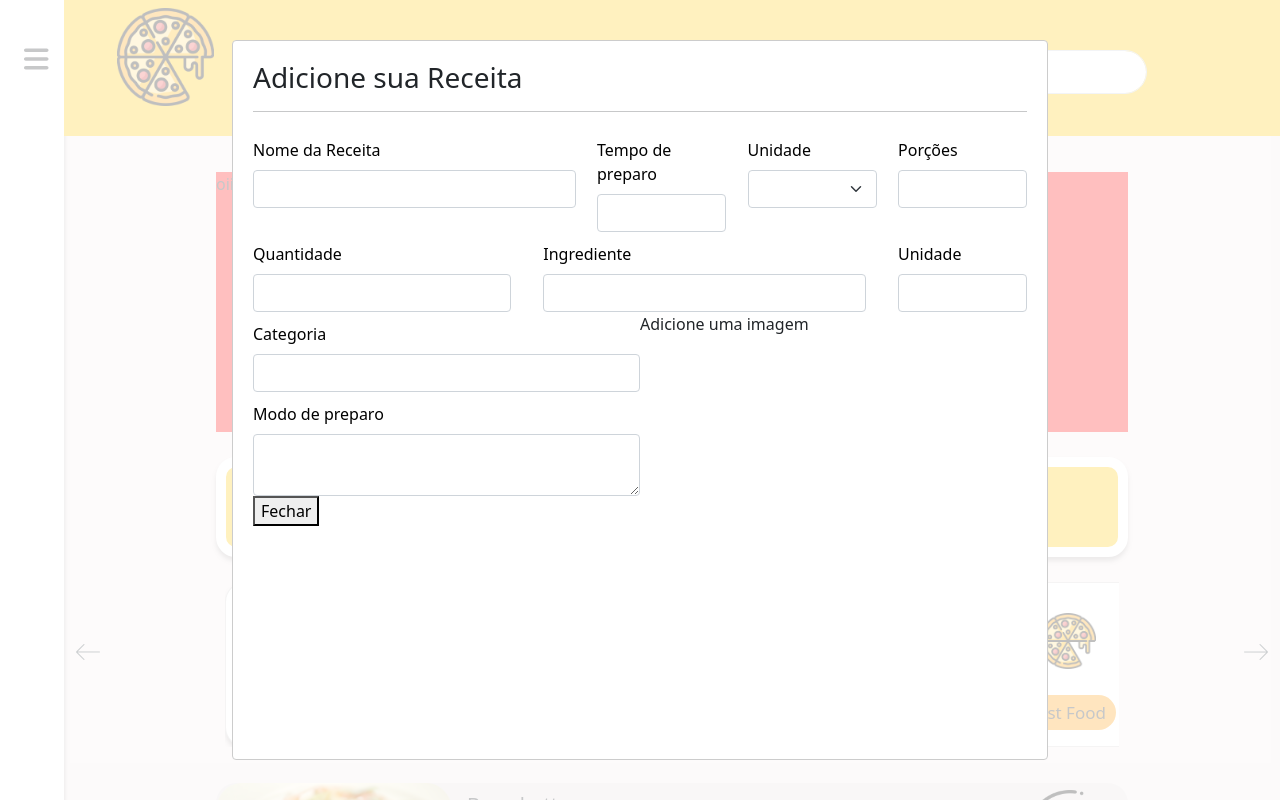
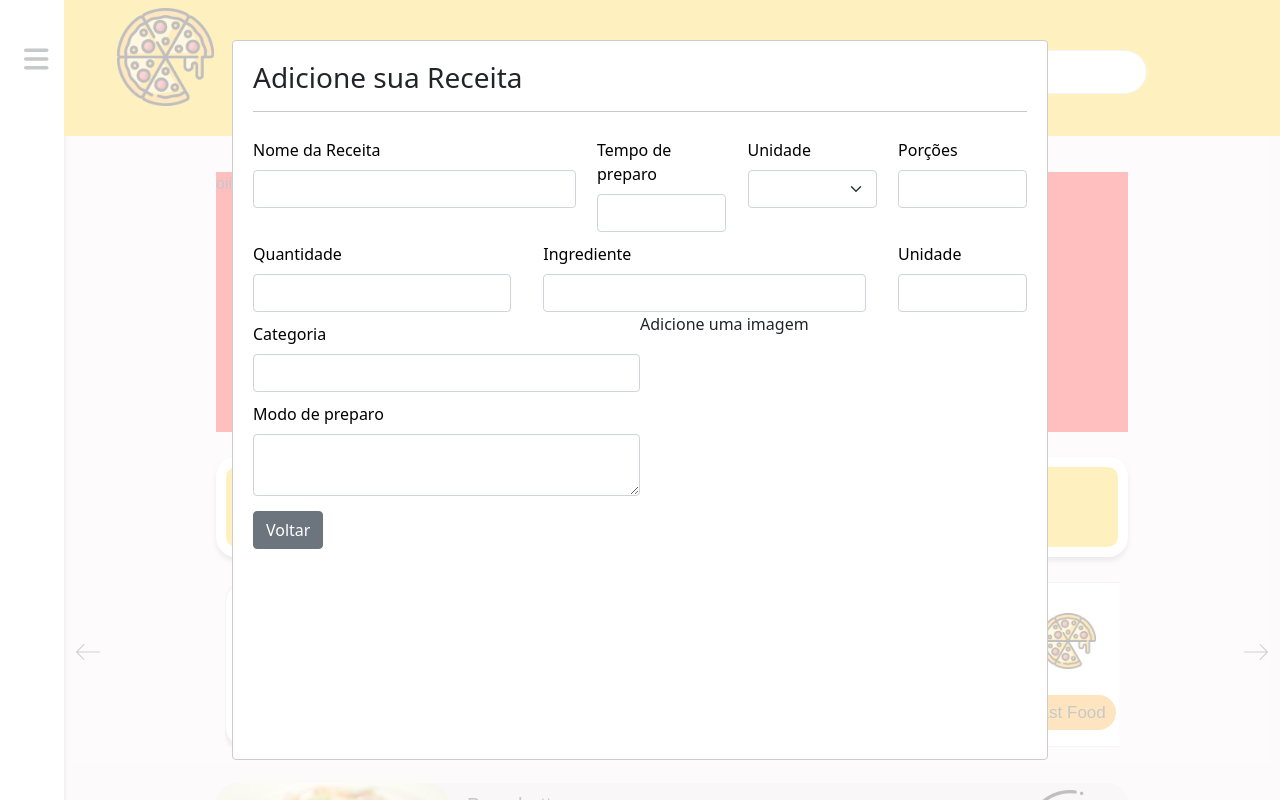
Before and after one commit to KooK-Receita/Kook, a React (Create React App) app: page / in a window 1280 px wide. Both pictures are taken after a click on the link "Adicione sua receita". Shown: the top 800 px of the page. Built offline with nearby package versions, Linux system fonts and the light colour scheme.

Commit message:
css modal

```diff
--- a/src/App.css
+++ b/src/App.css
@@ -70,4 +70,5 @@ nav.default-bg.padding-nav.navbar.navbar-expand.navbar-light {
 }
 #main {
   background-color: rgb(245, 237, 237);
+  font-family: 'Roboto Flex', sans-serif;
 }
--- a/src/components/adicione-sua-receita/adicione-sua-receita.css
+++ b/src/components/adicione-sua-receita/adicione-sua-receita.css
@@ -1,5 +1,6 @@
 
 .inside {
+    display: flex;
     background: #FFC700;
 
     border-radius: 20px;
@@ -11,11 +12,26 @@
     text-align: center;
     color: #FFFFFF;
     font-size: 2rem;
+
+    align-items: center;
+    justify-content: center;
 }
 
+.inside .modalLink {
+    color: black;
+    text-decoration: none;
+
+    cursor: pointer;
+    font-weight: 500;
+}
 .ads {
     display: flex;
     justify-content: space-between;
     margin-top: 25px;
 
 }
+
+button {
+    padding: 5px 15px;
+    margin-top: 15px;
+}
--- a/src/components/adicione-sua-receita/adicione-sua-receita.tsx
+++ b/src/components/adicione-sua-receita/adicione-sua-receita.tsx
@@ -21,27 +21,35 @@ function AdicioneSuaReceita() {
       <div className="ads">
         <div className="inside">
           <span>
-            <a href="#" onClick={() => setCriarIsOpen(true)}>
+            <a className="modalLink" onClick={() => setCriarIsOpen(true)}>
               Adicione sua receita
             </a>
           </span>
           <Modal isOpen={modalCriarIsOpen} style={customStyles}>
             <ModalCriar />
-            <button type="button" onClick={() => setCriarIsOpen(false)}>
-              Fechar
-            </button>
+            <Button
+              variant="secondary"
+              type="button"
+              onClick={() => setCriarIsOpen(false)}
+            >
+              Voltar
+            </Button>
           </Modal>
         </div>
         <div className="inside">
           <span>
-            <a href="javascript:void(0)" onClick={() => setFiltroIsOpen(true)}>
+            <a className="modalLink" onClick={() => setFiltroIsOpen(true)}>
               Filtre uma receita
             </a>
           </span>
           <Modal isOpen={modalFiltroIsOpen} style={customStyles}>
             <ModalFiltro />
-            <Button type="button" onClick={() => setFiltroIsOpen(false)}>
-              Fechar
+            <Button
+              variant="secondary"
+              type="button"
+              onClick={() => setFiltroIsOpen(false)}
+            >
+              Voltar
             </Button>
           </Modal>
         </div>
--- a/src/components/modal/modal-filtro.tsx
+++ b/src/components/modal/modal-filtro.tsx
@@ -28,14 +28,14 @@ export default function ModalFiltro() {
         </Row>
 
         <Row>
-          <Col md={5}>
+          <Col md={6}>
             <Form.Group>
               <Form.Label>Ingrediente</Form.Label>
               <Form.Control type="text" />
             </Form.Group>
           </Col>
 
-          <Col>
+          <Col md={5}>
             <Form.Group>
               <Form.Label>Porções</Form.Label>
               <Form.Control type="text" />
```
